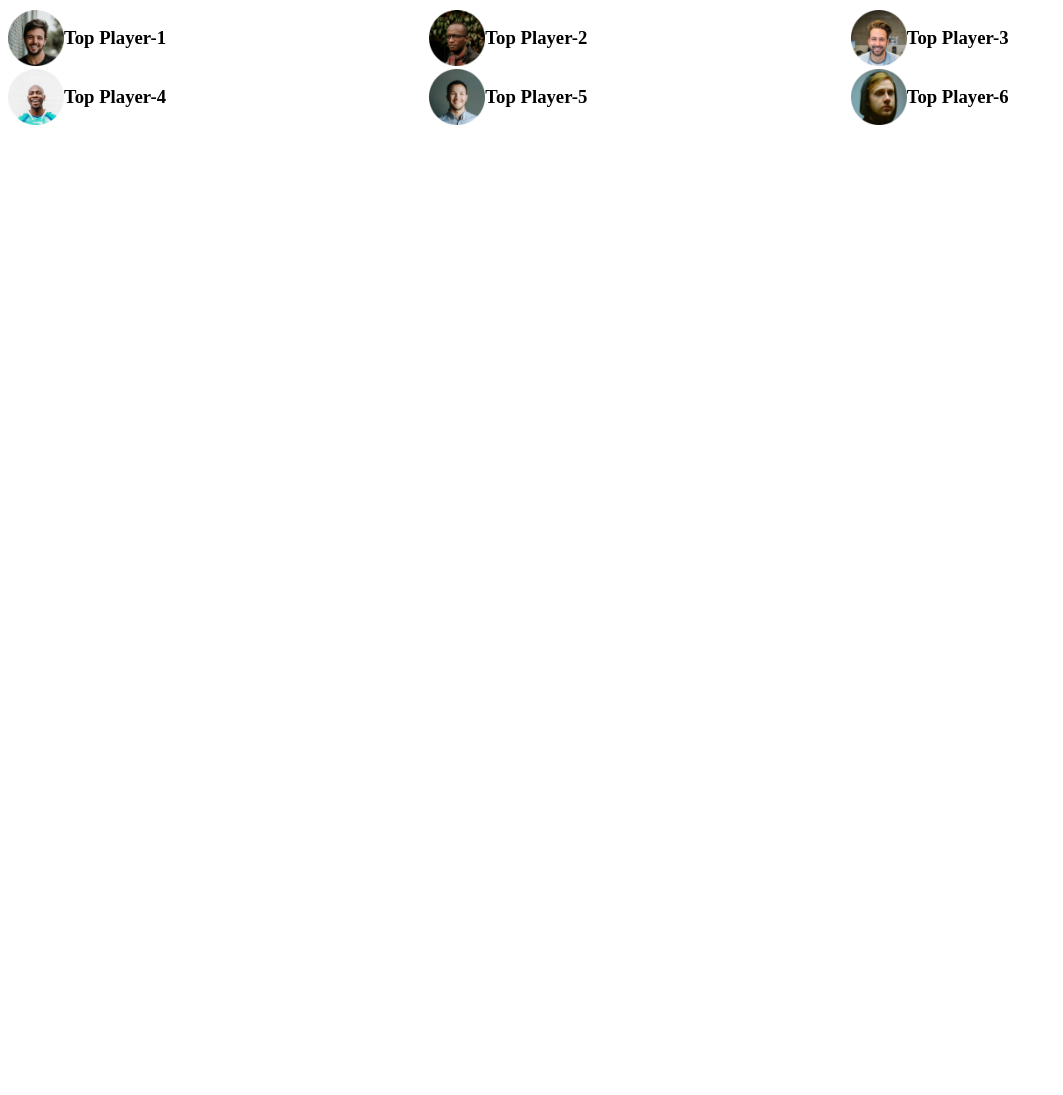
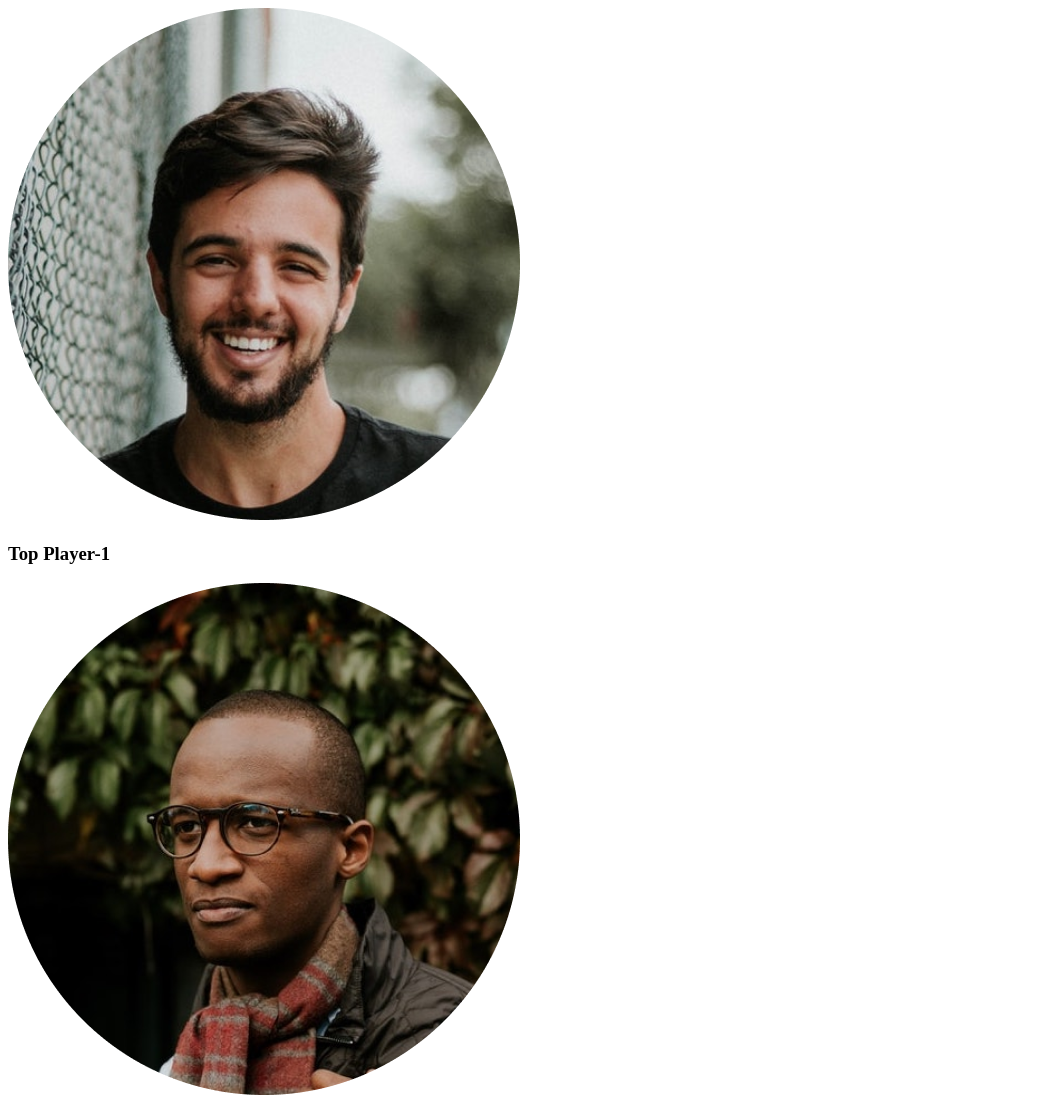
Before and after one commit to jannatulpriya/leader-board-css3, a plain HTML site: page leader-board-css3/index.html in a window 1280 px wide. Shown: the top 1095 px of the page, without its empty margins (0-1063 px from the left). Before the commit the page ends 800 px from the top, so only its background shows below. Drawn offline with Linux system fonts and the light colour scheme.

Commit message:
first commit

```diff
--- a/leader-board-css3/Styles/style.css
+++ b/leader-board-css3/Styles/style.css
@@ -1,13 +1 @@
-/* Top Players style */
-.players{
-  display: grid;
-  grid-template-columns: repeat(3, 1fr);
-}
-.player{
-    display: flex;
-    align-items: center;
-}
-.player img{
-    width: 56px;
-    height: 56px;
-}
+/* top players styles */
--- a/leader-board-css3/index.html
+++ b/leader-board-css3/index.html
@@ -4,20 +4,19 @@
     <meta charset="UTF-8">
     <meta http-equiv="X-UA-Compatible" content="IE=edge">
     <meta name="viewport" content="width=device-width, initial-scale=1.0">
-    <title>Lader Board CSS3</title>
-    <!-- Stylesheets -->
+    <title>Leader Board CSS3</title>
     <link rel="stylesheet" href="styles/style.css">
 </head>
 <body>
-    <!-- Header Section Start  -->
+    <!-- header start -->
     <header>
 
     </header>
-    <!-- Header Section End -->
+    <!-- header end -->
     <main>
-        <!-- Top players and Top Blogs Start  -->
+        <!-- top players and top blogs -->
         <section>
-            <div class="top-players">
+            <div class="top players">
                 <div class="players">
                     <div class="player">
                         <img src="images/players/player-1.png" alt="">
@@ -44,13 +43,10 @@
                         <h3>Top Player-6</h3>
                     </div>
 
-
                 </div>
 
             </div>
         </section>
-        <!-- Top player and Top Blogs Start  -->
-
     </main>
 
 </body>
```
